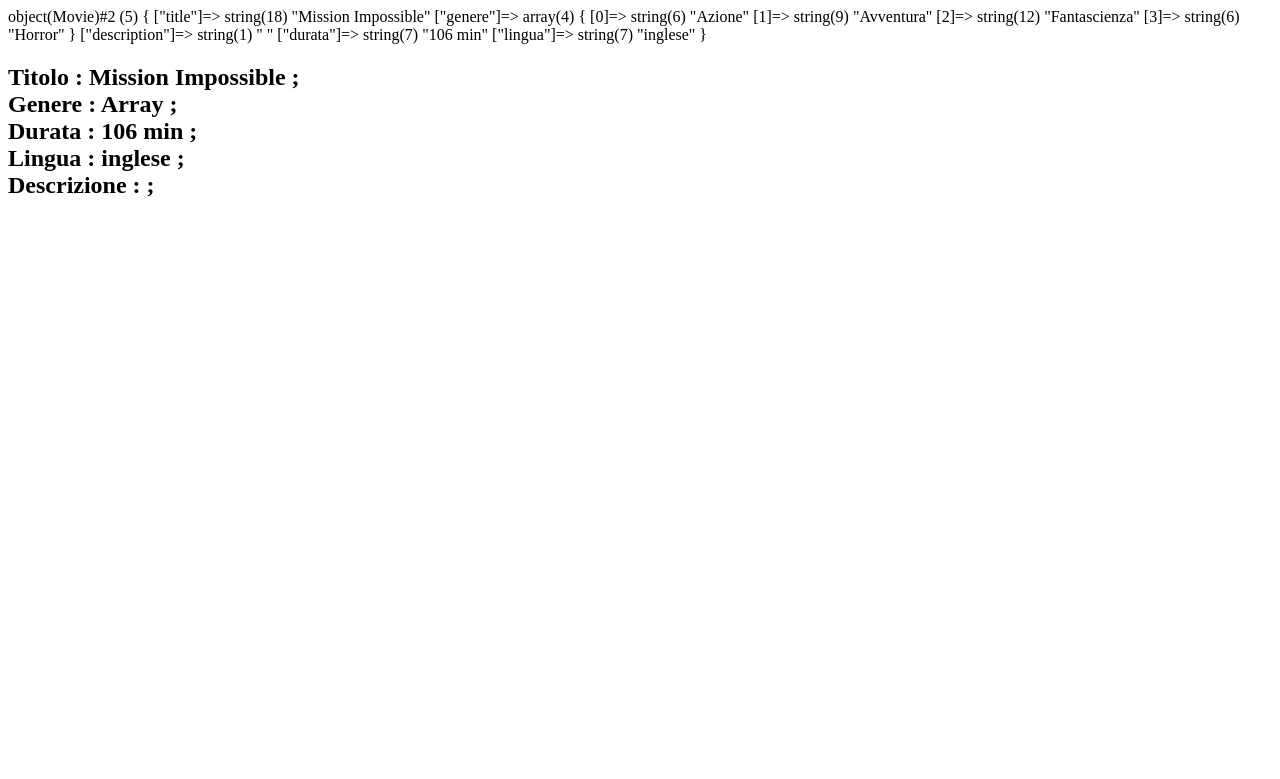
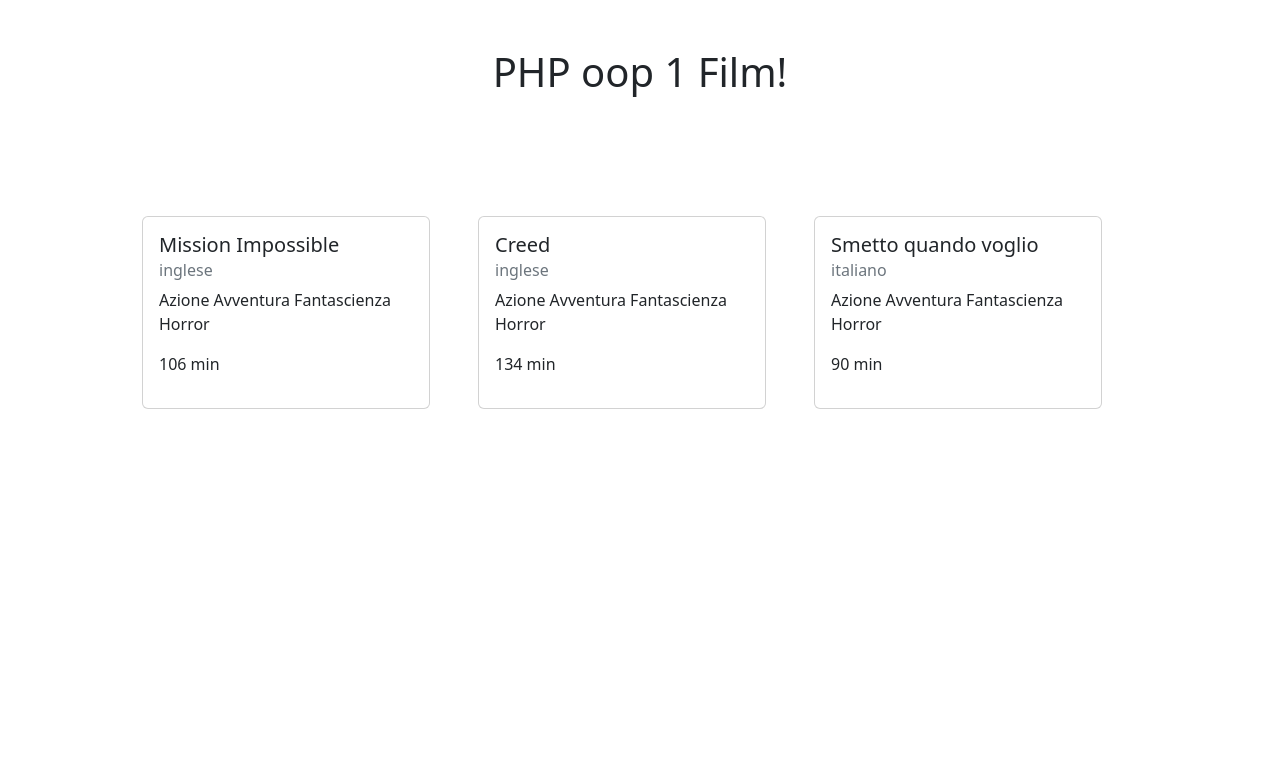
Before and after one commit to GtDavide01/php-oop-1, a PHP site: page / in a window 1280 px wide. Shown: the top 779 px of the page. Run offline with PHP 8.4, Linux system fonts and the light colour scheme.

Commit message:
bonus 2 aggiunto

```diff
--- a/index.php
+++ b/index.php
@@ -16,14 +16,18 @@ Facciamo attenzione all’organizzazione del codice, suddividendolo in appositi
 require_once __DIR__ . "/models/Movie.php";
 
 $generi = [
-    "Azione",
-    "Avventura",
-    "Fantascienza",
-    "Horror",
+    "Azione ",
+    "Avventura ",
+    "Fantascienza ",
+    "Horror ",
 ];
 
-$movie1 = new Movie("Mission Impossible", $generi, "106 min", "inglese");
-var_dump($movie1);
+$movies = [
+    new Movie("Mission Impossible", $generi, "106 min", "inglese"),
+    new Movie("Creed", $generi, "134 min ", "inglese"),
+    new Movie("Smetto quando voglio ", $generi, "90 min", "italiano "),
+]
+
 
 
 ?>
@@ -35,11 +39,30 @@ var_dump($movie1);
     <meta charset="UTF-8">
     <meta http-equiv="X-UA-Compatible" content="IE=edge">
     <meta name="viewport" content="width=device-width, initial-scale=1.0">
+    <!-- bootstrap -->
+    <link rel="stylesheet" href="https://cdn.jsdelivr.net/npm/bootstrap@5.2.3/dist/css/bootstrap.min.css">
     <title>Php oop 1</title>
 </head>
 
 <body>
-    <h2><?php echo $movie1->getInfoMovie() ?></h2>
+    <h1 class=" mt-5 text-center">PHP oop 1 Film!</h1>
+    <div class="container d-flex mt-5 p-5">
+        <?php foreach ($movies as $movie) { ?>
+            <div class="card m-4" style="width: 18rem;">
+                <div class="card-body">
+                    <h5 class="card-title"><?php echo $movie->title ?></h5>
+                    <h6 class="card-subtitle mb-2 text-muted"><?php echo $movie->lingua ?></h6>
+                    <p class="card-text">
+                        <?php foreach ($movie->genere as $genere) {
+                            echo $genere;
+                        } ?></p>
+                    <p class="card-text"><?php echo $movie->durata ?></p>
+                    <p class="card-text"><?php echo $movie->description ?></p>
+                </div>
+            </div>
+        <?php } ?>
+    </div>
+
 </body>
 
 </html>
```
